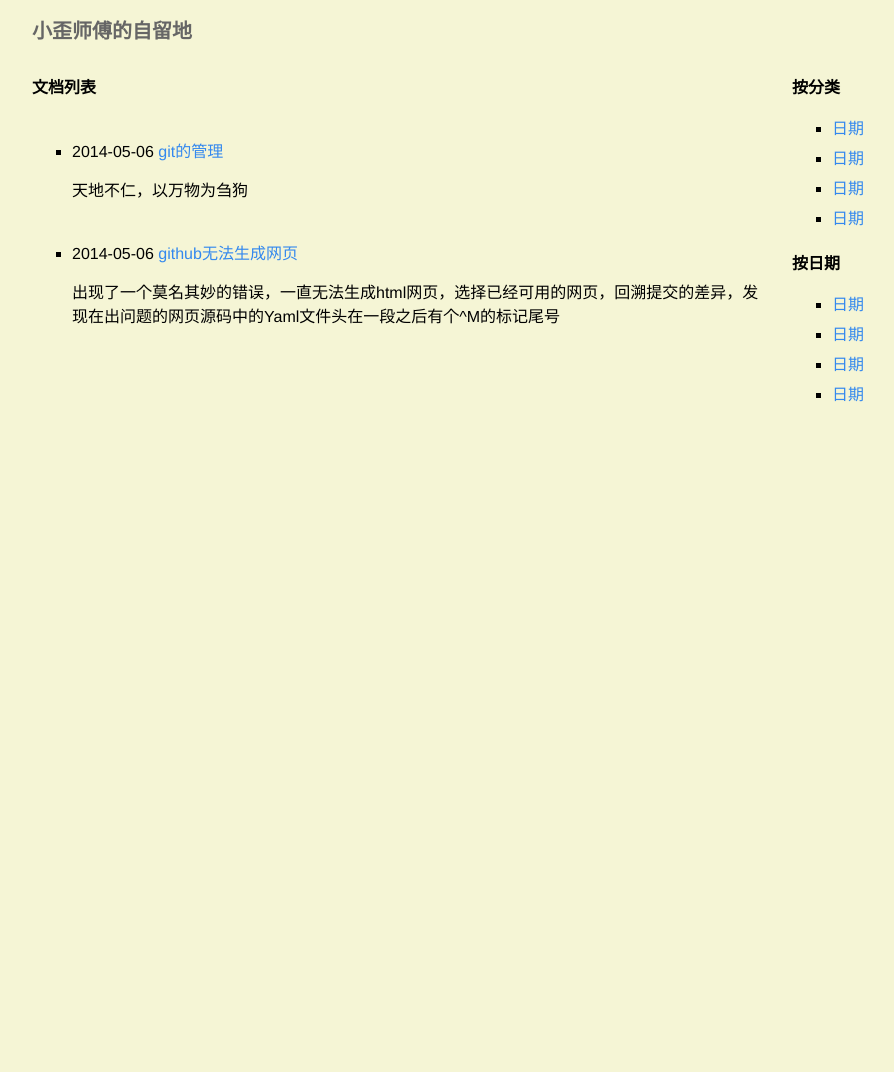
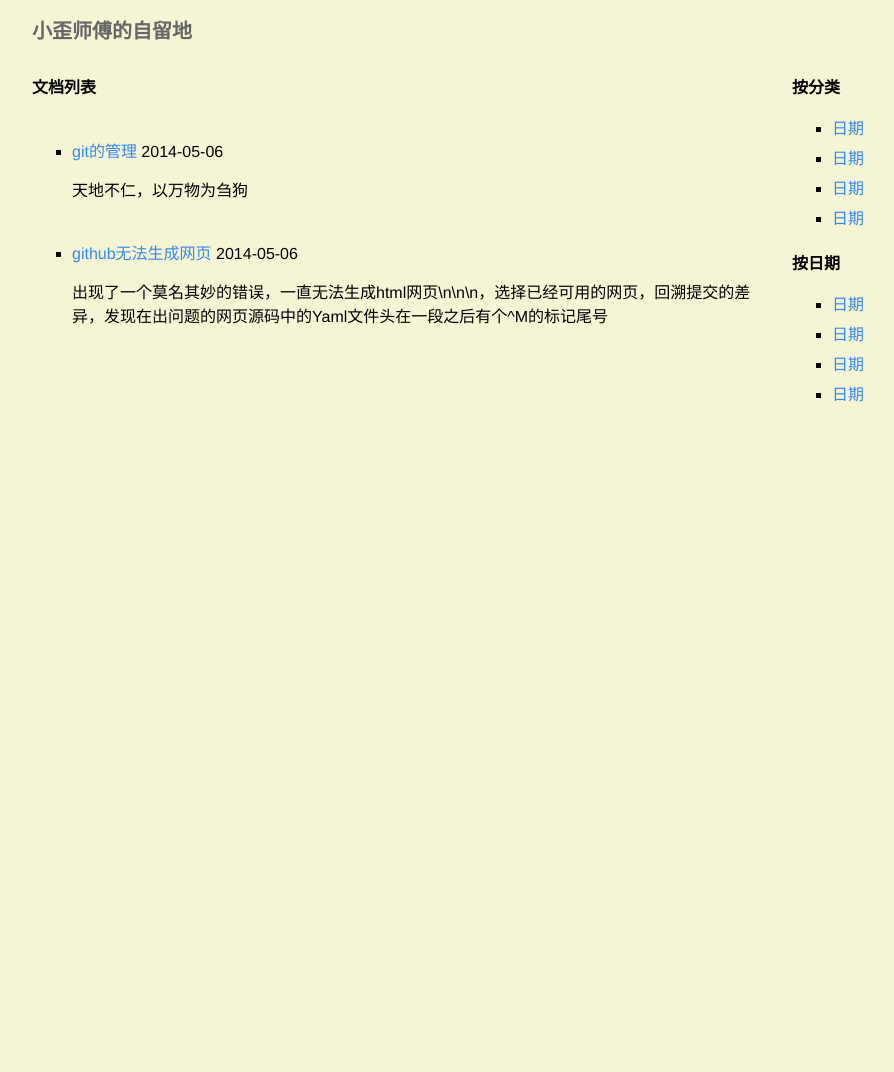
Before and after one commit to master-yi/my, a Jekyll site: the page built from index.html, in a window 1280 px wide. Shown: the whole page, without its empty margins (128-1022 px from the left). Built offline with Jekyll 4.4.1, drawn with Linux system fonts in a browser that asks for light colours.

Commit message:
跟万物

```diff
--- a/_posts/2014-05-06-errorforpage.html
+++ b/_posts/2014-05-06-errorforpage.html
@@ -2,4 +2,4 @@
 layout: default
 title: github无法生成网页
 ---
-<p>出现了一个莫名其妙的错误，一直无法生成html网页，选择已经可用的网页，回溯提交的差异，发现在出问题的网页源码中的Yaml文件头在一段之后有个^M的标记尾号</p>
+<p>出现了一个莫名其妙的错误，一直无法生成html网页\n\n\n，选择已经可用的网页，回溯提交的差异，发现在出问题的网页源码中的Yaml文件头在一段之后有个^M的标记尾号</p>
--- a/index.html
+++ b/index.html
@@ -7,8 +7,8 @@ title: 小歪师傅的自留地
 	<ul class="doc-list">
 	{% for post in site.posts %}
 　　	<li>
-			<span>{{ post.date | date: "%F"}}</span>
 			<a href="{{site.baseurl}}{{post.url}}">{{post.title}}</a>
+        	<span>{{ post.date | date: "%F"}}</span>
         	<p>{{ post.category }}</p>
         	<p>{{ post.excerpt }}</p>
 		</li>
```
